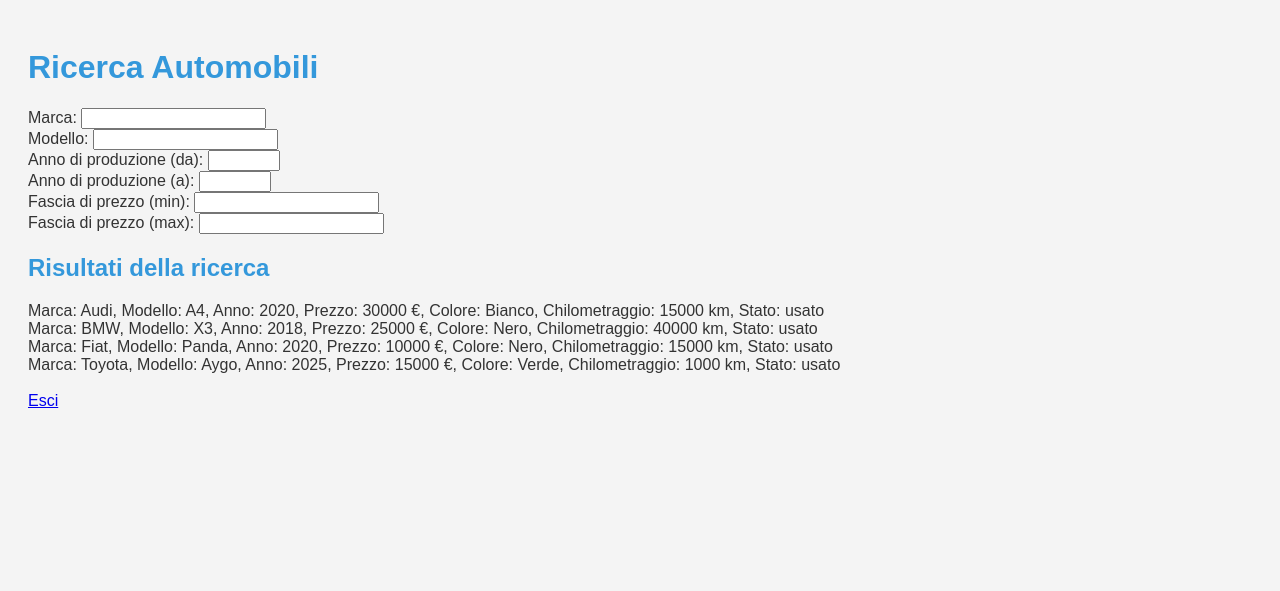
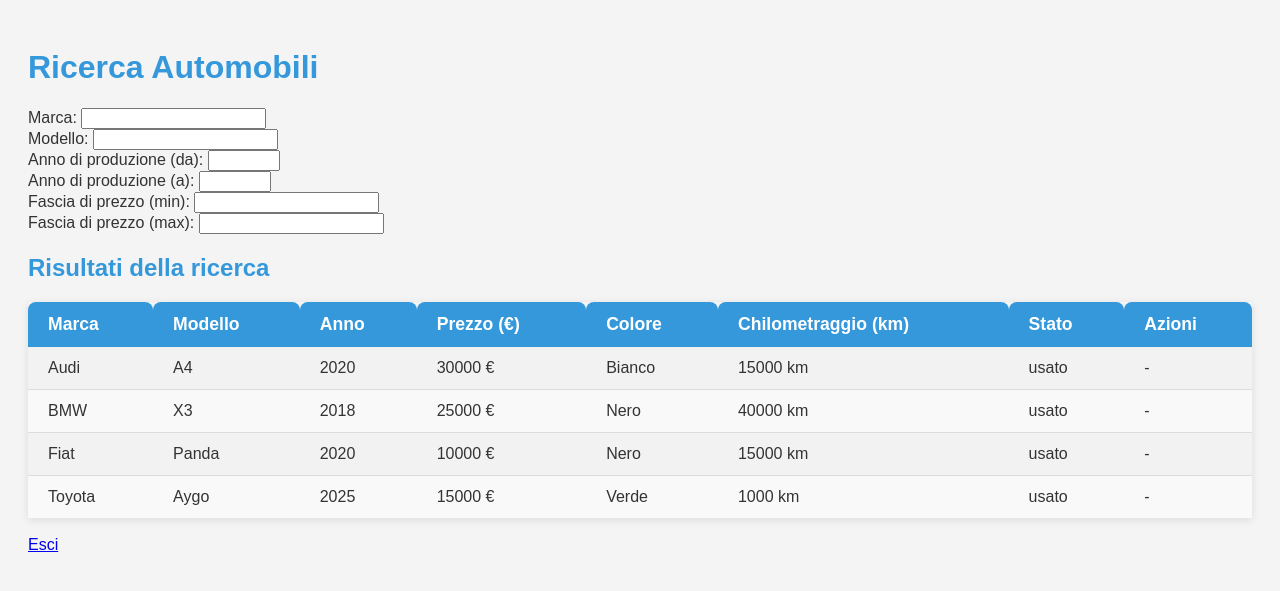
Before and after one commit to Basso-Giovanni/Progetti_PHP, a PHP site: page /2024/pages/home.html in a window 1280 px wide. Shown: the top 591 px of the page. Run offline with PHP 8.4, Linux system fonts and the light colour scheme.

Commit message:
aggiunta tabella (concessionaria)

```diff
--- a/Concessionaria/config/gethint.php
+++ b/Concessionaria/config/gethint.php
@@ -11,6 +11,18 @@
     $xml = simplexml_load_file('../data/automobili.xml');
     $suggestions = [];
 
+    echo "<table>
+            <tr>
+                <th>Marca</th>
+                <th>Modello</th>
+                <th>Anno</th>
+                <th>Prezzo (€)</th>
+                <th>Colore</th>
+                <th>Chilometraggio (km)</th>
+                <th>Stato</th>
+                <th>Azioni</th>
+            </tr>";
+
     foreach ($xml as $auto)
     {
         $marcaAuto = strtolower($auto->marca);
@@ -18,36 +30,35 @@
         $annoProduzione = (int)$auto->annoProduzione;
         $prezzoAuto = (int)$auto->prezzo;
 
-        if ($marca !== null && strpos($marcaAuto, $marca) === false) continue; //strpos restituisce la posizione della prima occorrenza
+        if ($marca !== null && strpos($marcaAuto, $marca) === false) continue;
         if ($modello !== null && strpos($modelloAuto, $modello) === false) continue;
         if ($annoDa !== null && $annoProduzione < $annoDa) continue;
         if ($annoA !== null && $annoProduzione > $annoA) continue;
         if ($prezzoMin !== null && $prezzoAuto < $prezzoMin) continue;
         if ($prezzoMax !== null && $prezzoAuto > $prezzoMax) continue;
 
-        $stato_info = "usato";
+        $stato_info = $auto->stato == 1 ? "nuovo" : "usato";
 
-        if ($auto->stato == 1)
-        {
-            $stato_info = "nuovo";
-        }
+        echo "<tr>
+                <td>{$auto->marca}</td>
+                <td>{$auto->modello}</td>
+                <td>{$auto->annoProduzione}</td>
+                <td>{$auto->prezzo} €</td>
+                <td>{$auto->colore}</td>
+                <td>{$auto->chilometraggio} km</td>
+                <td>{$stato_info}</td>";
 
         if (isset($_SESSION['email']))
         {
-            $suggestions[] = "Marca: $auto->marca, Modello: $auto->modello, Anno: $auto->annoProduzione, Prezzo: $auto->prezzo €, Colore: $auto->colore, Chilometraggio: $auto->chilometraggio km, Stato: $stato_info, <a href='../config/edit.php?q=" . $auto->id . "'>Modifica</a>, <a href='../config/delete.php?q=" . $auto->id . "'>Elimina</a>";
+            echo "<td><a href='../config/edit.php?q={$auto->id}'>Modifica</a>|<a href='../config/delete.php?q={$auto->id}'>Elimina</a></td>";
         }
         else
         {
-            $suggestions[] = "Marca: $auto->marca, Modello: $auto->modello, Anno: $auto->annoProduzione, Prezzo: $auto->prezzo €, Colore: $auto->colore, Chilometraggio: $auto->chilometraggio km, Stato: $stato_info";
+            echo "<td>-</td>";
         }
+
+        echo "</tr>";
     }
 
-    if (empty($suggestions))
-    {
-        echo "Nessuna corrispondenza trovata.";
-    }
-    else
-    {
-        echo implode('<br>', $suggestions);
-    }
+    echo "</table>";
 ?>
--- a/Concessionaria/pages/admin.php
+++ b/Concessionaria/pages/admin.php
@@ -47,7 +47,7 @@
     <link rel="stylesheet" href="../style/style.css">
 </head>
 <body>
-<h1>Aggiunta Automobili</h1>
+    <h1>Aggiunta Automobili</h1>
     <form id="addForm" method="POST" action="<?php echo htmlspecialchars($_SERVER["PHP_SELF"]);?>">
         <div class="form-group">
             <label for="addMarca">Marca:</label>
--- a/Concessionaria/style/style.css
+++ b/Concessionaria/style/style.css
@@ -32,24 +32,6 @@ h1, h2 {
     color: var(--primary-color);
 }
 
-/* Applicare colori sugli errori */
-.error-message {
-    color: var(--error-color);
-    background-color: #f2d7d5;
-    padding: 10px;
-    border-radius: 4px;
-    margin-top: 10px;
-}
-
-/* Successo con il verde */
-.success-message {
-    color: var(--success-color);
-    background-color: #d5f5e3;
-    padding: 10px;
-    border-radius: 4px;
-    margin-top: 10px;
-}
-
 /* Bottoni */
 form input[type="submit"], button, .submit-btn {
     background-color: var(--primary-color);
@@ -70,3 +52,63 @@ form input[type="submit"]:hover, button:hover {
 a:hover {
     text-decoration: underline;
 }
+
+/* Tavola elegante */
+table {
+    width: 100%;
+    border-collapse: collapse;
+    margin-top: 20px;
+}
+
+/* Righe della tabella */
+table th, table td {
+    padding: 12px 20px;
+    text-align: left;
+}
+
+/* Colori e bordi delle celle */
+table th {
+    background-color: var(--primary-color);
+    color: var(--white);
+    font-size: 1.1rem;
+    border-top-left-radius: 8px;
+    border-top-right-radius: 8px;
+}
+
+table td {
+    background-color: #f9f9f9;
+    border-bottom: 1px solid #ddd;
+}
+
+table tr:nth-child(even) td {
+    background-color: #f2f2f2;  /* Righe alternate */
+}
+
+/* Righe della tabella al passaggio del mouse */
+table tr:hover td {
+    background-color: #e0e0e0;
+    cursor: pointer;
+}
+
+/* Righe finali della tabella */
+table tr:last-child td {
+    border-bottom: none;
+}
+
+/* Box shadow per la tabella */
+table {
+    box-shadow: 0 2px 8px rgba(0, 0, 0, 0.1);
+}
+
+/* Modifica e elimina con colori distintivi */
+td a {
+    text-decoration: none;
+    color: var(--primary-color);
+    padding: 5px;
+    font-size: 0.9rem;
+    transition: color 0.3s ease;
+}
+
+td a:hover {
+    color: var(--secondary-color);
+}
```
